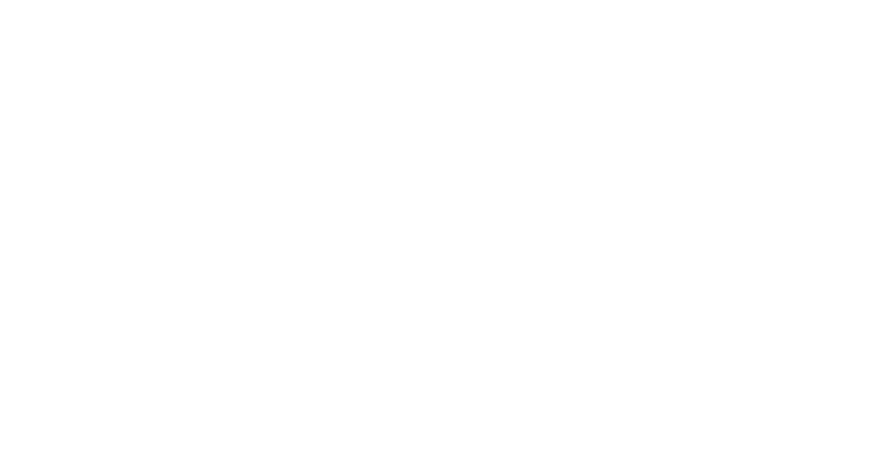
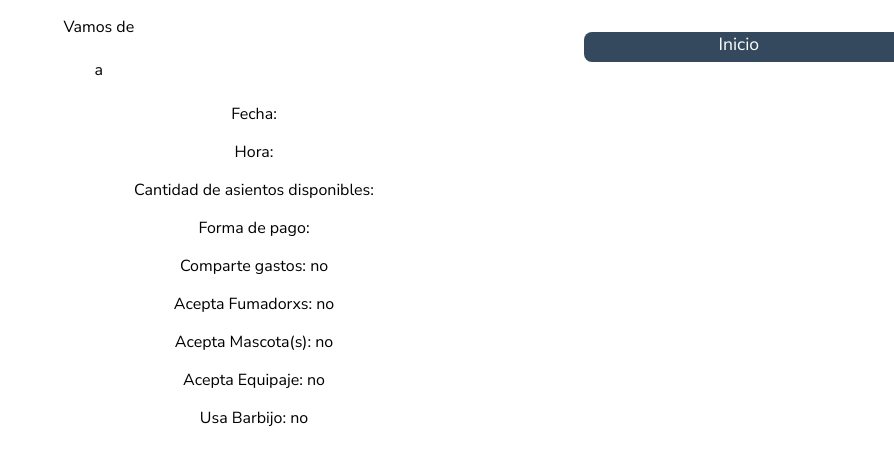
Before and after one commit to jubarber/PG-ShareRides, a React (Create React App) app in the folder client/: page /home in a window 1280 px wide. Before the commit this address had no page. Shown: the top 464 px of the page, without its empty margins (386-1280 px from the left). Built offline with nearby package versions, Linux system fonts and the light colour scheme; no server answers.

Commit message:
No quiero sufrir mas

```diff
--- a/client/src/App.js
+++ b/client/src/App.js
@@ -1,6 +1,7 @@
 import "./App.css";
 import { BrowserRouter, Routes, Route } from "react-router-dom";
 import LandingPage from "./components/Landing/LandingPage";
+import { Home } from "./components/Home";
 
 function App() {
   return (
@@ -8,6 +9,7 @@
       <BrowserRouter>
         <Routes>
           <Route exact path="/" element={<LandingPage />} />
+          <Route exact path="/home" element={<Home />} />
         </Routes>
       </BrowserRouter>
     </div>
```
